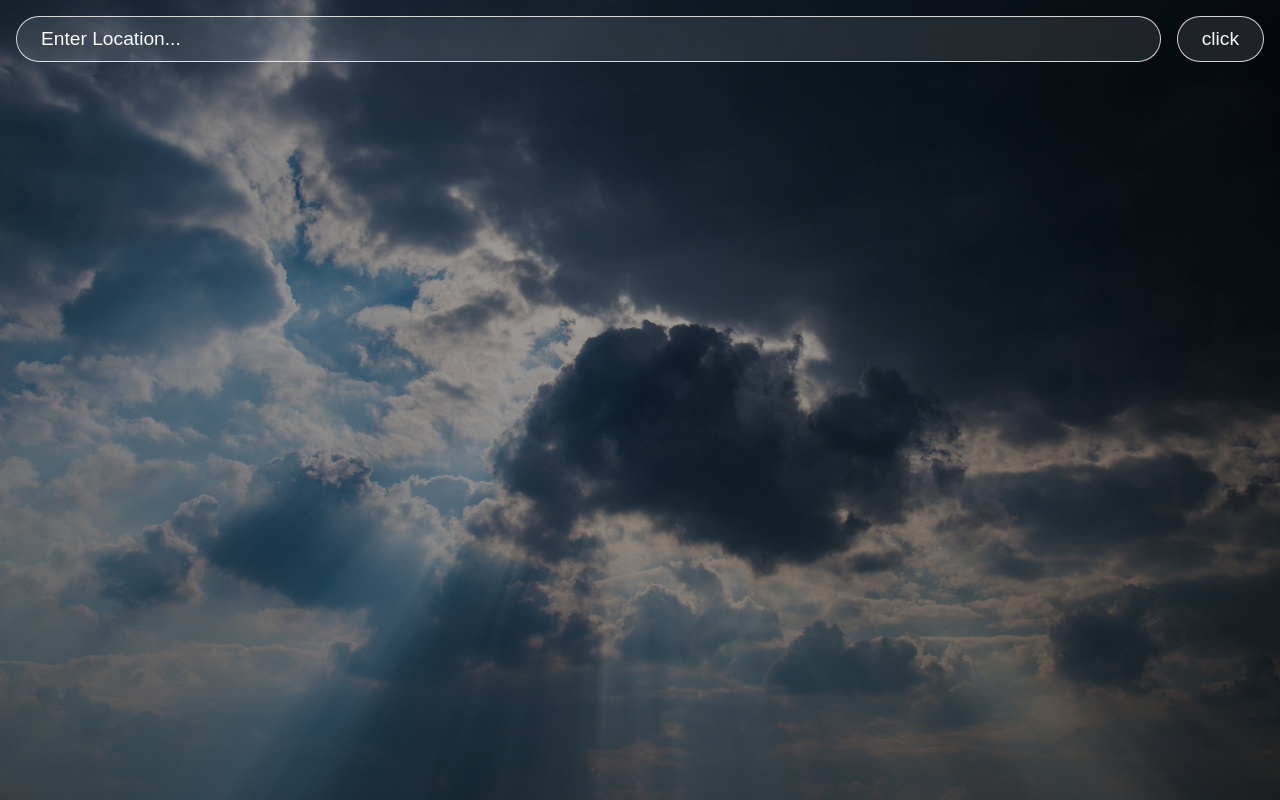
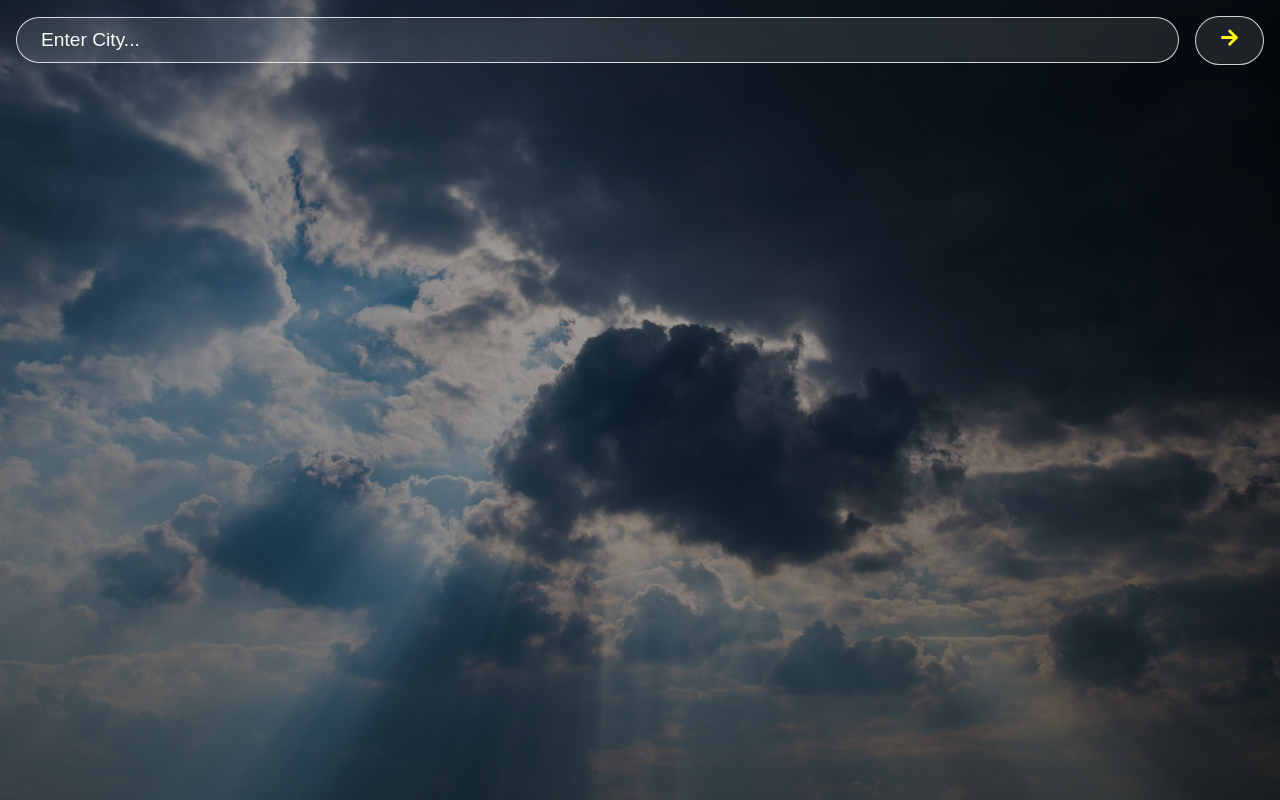
Before and after one commit to iamharie/weather-app, a React (Vite) app: page / in a window 1280 px wide. Built offline with nearby package versions, Linux system fonts and the light colour scheme.

Commit message:
added icons: react-icons

```diff
--- a/package.json
+++ b/package.json
@@ -11,7 +11,8 @@
   },
   "dependencies": {
     "react": "^18.3.1",
-    "react-dom": "^18.3.1"
+    "react-dom": "^18.3.1",
+    "react-icons": "^5.3.0"
   },
   "devDependencies": {
     "@eslint/js": "^9.13.0",
--- a/src/MainScreen.jsx
+++ b/src/MainScreen.jsx
@@ -1,14 +1,16 @@
+import { FaArrowRight } from "react-icons/fa";
+
+import { TiThermometer } from "react-icons/ti";
+import { WiHumidity } from "react-icons/wi";
+import { TiWeatherWindy } from "react-icons/ti";
+
 export default function MainScreen({ handleClick, userInput, data }) {
   return (
     <div className="app">
       <div className="search">
-        <input
-          type="text"
-          placeholder="Enter Location..."
-          ref={userInput}
-        ></input>
+        <input type="text" placeholder="Enter City..." ref={userInput}></input>
         <button className="btn" onClick={handleClick}>
-          click
+          <FaArrowRight color="yellow" />
         </button>
       </div>
       <div className="container">
@@ -29,17 +31,26 @@ export default function MainScreen({ handleClick, userInput, data }) {
               {data.main ? (
                 <p className="bold">{data.main.feels_like.toFixed()}°F</p>
               ) : null}
-              <p className="bold">Feels Like</p>
+              <p className="bold">
+                <TiThermometer />
+                <p>Feels</p>
+              </p>
             </div>
             <div className="humidity">
               {data.main ? <p className="bold">{data.main.humidity}%</p> : null}
-              <p className="bold">Humidity</p>
+              <p className="bold">
+                <WiHumidity />
+                <p>Humidity</p>
+              </p>
             </div>
             <div className="wind">
               {data.wind ? (
                 <p className="bold">{data.wind.speed.toFixed()} MPH</p>
               ) : null}
-              <p className="bold">Wind Speed</p>
+              <p className="bold">
+                <TiWeatherWindy />
+                <p>Wind</p>
+              </p>
             </div>
           </div>
         )}
--- a/src/index.css
+++ b/src/index.css
@@ -118,5 +118,6 @@ h1 {
 }
 
 .bold {
+  font-size: 1rem;
   font-weight: 700;
 }
```
Also changed, not shown: 1 other file (tests, documents, lock files or other folders).
